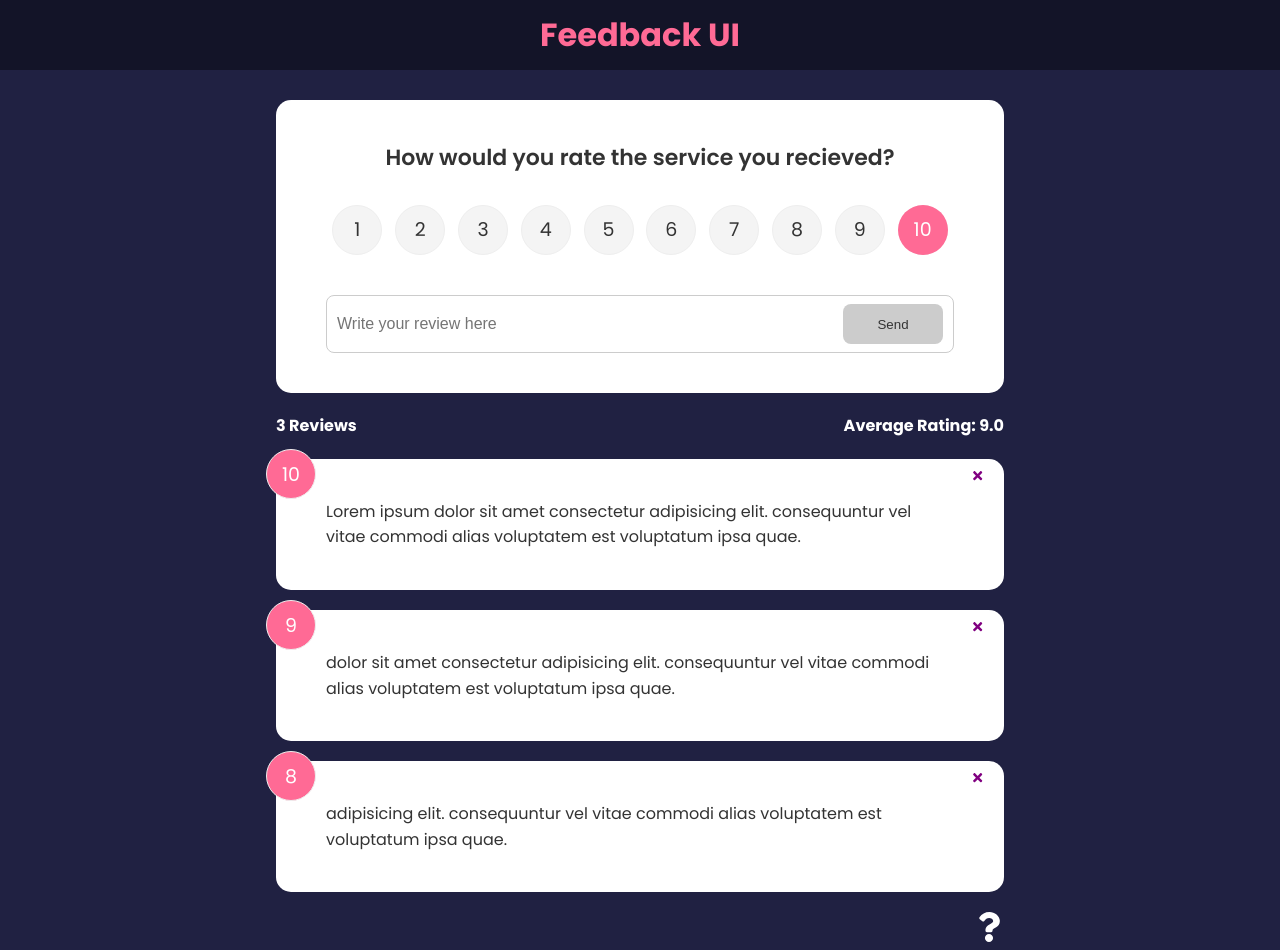
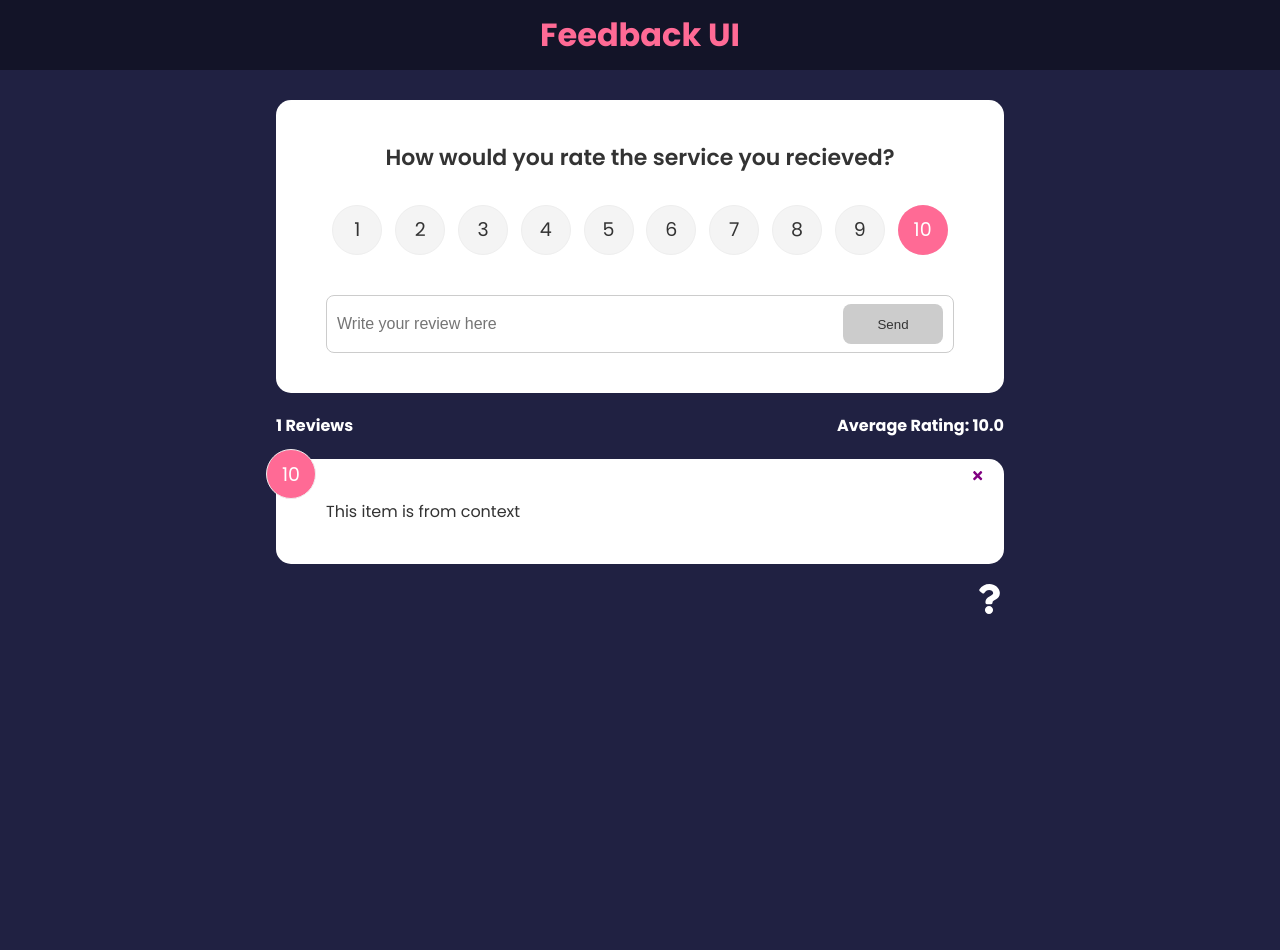
Before and after one commit to MattRuetz/reviews-react-app, a React (Create React App) app: page / in a window 1280 px wide. After the commit the page ends 800 px from the top, so only its background shows below. Built offline with nearby package versions, Linux system fonts and the light colour scheme.

Commit message:
implement Context from react to simplify state of list, without needing to pass the state across components explicitly

```diff
--- a/src/App.js
+++ b/src/App.js
@@ -8,8 +8,10 @@
 import FeedbackForm from './components/FeedbackForm';
 import AboutPage from './pages/AboutPage';
 import AboutBtnLink from './components/AboutBtnLink';
+import { FeedbackProvider } from './context/FeedbackContext';
 
 const App = () => {
+    // Create state
     const [feedback, setFeedback] = useState(FeedbackData);
 
     const deleteFeedback = (id) => {
@@ -24,7 +26,7 @@
     };
 
     return (
-        <>
+        <FeedbackProvider>
             <Router>
                 <Header />
                 <div className="container">
@@ -35,9 +37,8 @@
                             element={
                                 <>
                                     <FeedbackForm handleAdd={addFeedback} />
-                                    <FeedbackStats feedback={feedback} />
+                                    <FeedbackStats />
                                     <FeedbackList
-                                        feedback={feedback}
                                         handleDelete={deleteFeedback}
                                     />
                                     <AboutBtnLink />
@@ -50,7 +51,7 @@
                     </Routes>
                 </div>
             </Router>
-        </>
+        </FeedbackProvider>
     );
 };
 
--- a/src/components/FeedbackForm.jsx
+++ b/src/components/FeedbackForm.jsx
@@ -42,7 +42,6 @@
             <form onSubmit={handleSubmit}>
                 <h2>How would you rate the service you recieved?</h2>
                 <RatingSelect select={(rating) => setRating(rating)} />
-                {/* {Rating select component goes here .... TODO} */}
                 <div className="input-group">
                     <input
                         type="text"
--- a/src/components/FeedbackList.jsx
+++ b/src/components/FeedbackList.jsx
@@ -1,11 +1,12 @@
 import { motion, AnimatePresence } from 'framer-motion';
-
+import { useContext } from 'react';
 import FeedbackItem from './FeedbackItem';
-import PropTypes from 'prop-types';
+import FeedbackContext from '../context/FeedbackContext';
 
 // Component for entire list of feedback cards
-// props: feedback - Array of all feedback items as React State
-const FeedbackList = ({ feedback, handleDelete }) => {
+const FeedbackList = ({ handleDelete }) => {
+    const { feedback } = useContext(FeedbackContext);
+
     if (!feedback || feedback.length === 0) {
         return <p>No Feedback... yet!</p>;
     }
@@ -34,14 +35,4 @@
     );
 };
 
-FeedbackList.propTypes = {
-    feedback: PropTypes.arrayOf(
-        PropTypes.shape({
-            id: PropTypes.number.isRequired,
-            text: PropTypes.string.isRequired,
-            rating: PropTypes.number.isRequired,
-        })
-    ),
-};
-
 export default FeedbackList;
--- a/src/components/FeedbackStats.jsx
+++ b/src/components/FeedbackStats.jsx
@@ -1,6 +1,10 @@
-import PropTypes from 'prop-types';
+import { useContext } from 'react';
+import FeedbackContext from '../context/FeedbackContext';
 
-const FeedbackStats = ({ feedback }) => {
+const FeedbackStats = () => {
+    // get context
+    const { feedback } = useContext(FeedbackContext);
+
     // Calulate average of review scores
     let average =
         feedback.reduce((acc, cur) => {
@@ -18,8 +22,4 @@
     );
 };
 
-FeedbackStats.propTypes = {
-    feedback: PropTypes.array.isRequired,
-};
-
 export default FeedbackStats;
--- /dev/null
+++ b/src/context/FeedbackContext.js
@@ -0,0 +1,21 @@
+import { createContext, useState } from 'react';
+
+const FeedbackContext = createContext();
+
+export const FeedbackProvider = ({ children }) => {
+    const [feedback, setFeedback] = useState([
+        {
+            id: 1,
+            text: 'This item is from context',
+            rating: 10,
+        },
+    ]);
+
+    return (
+        <FeedbackContext.Provider value={{ feedback }}>
+            {children}
+        </FeedbackContext.Provider>
+    );
+};
+
+export default FeedbackContext;
```
